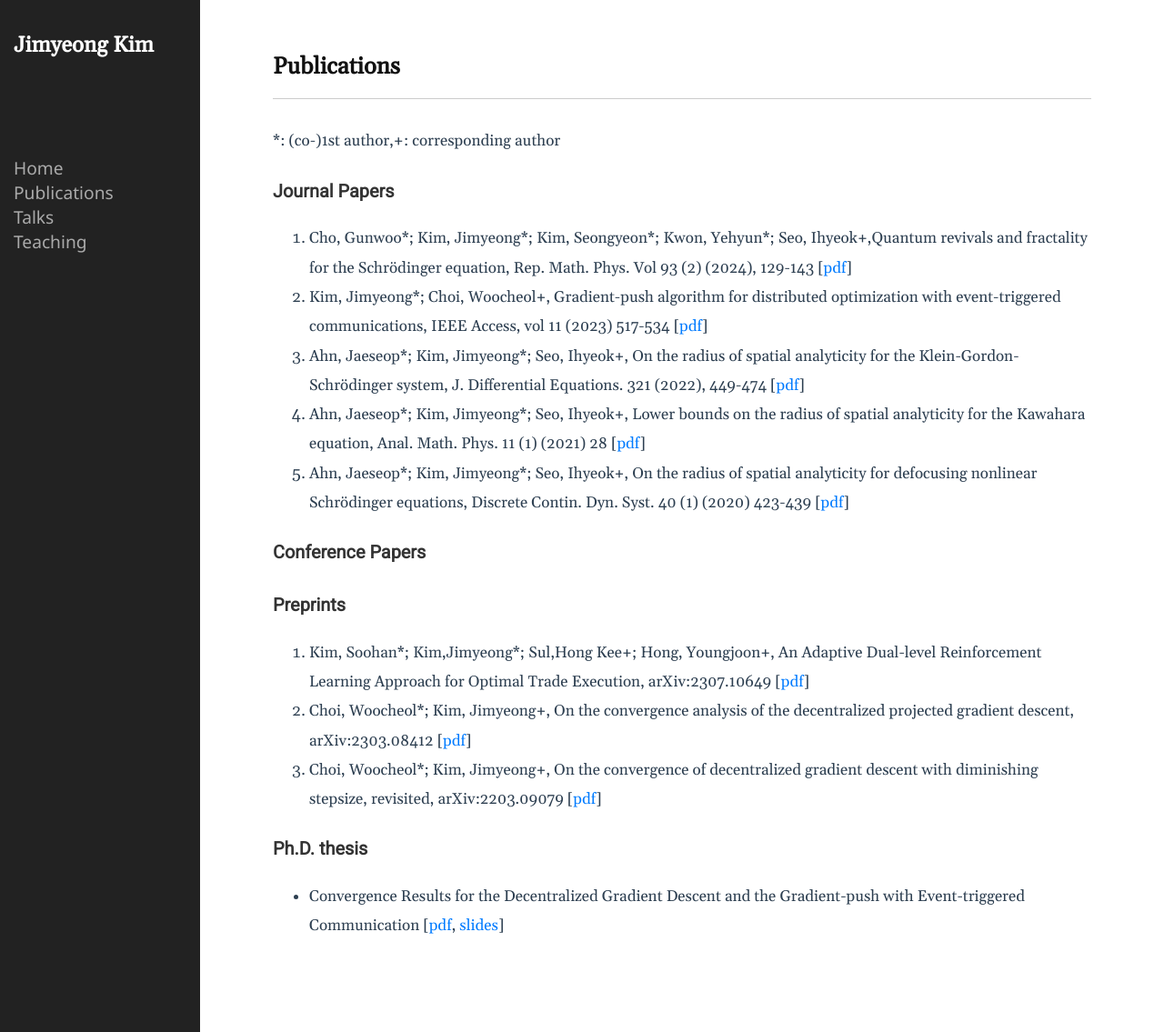
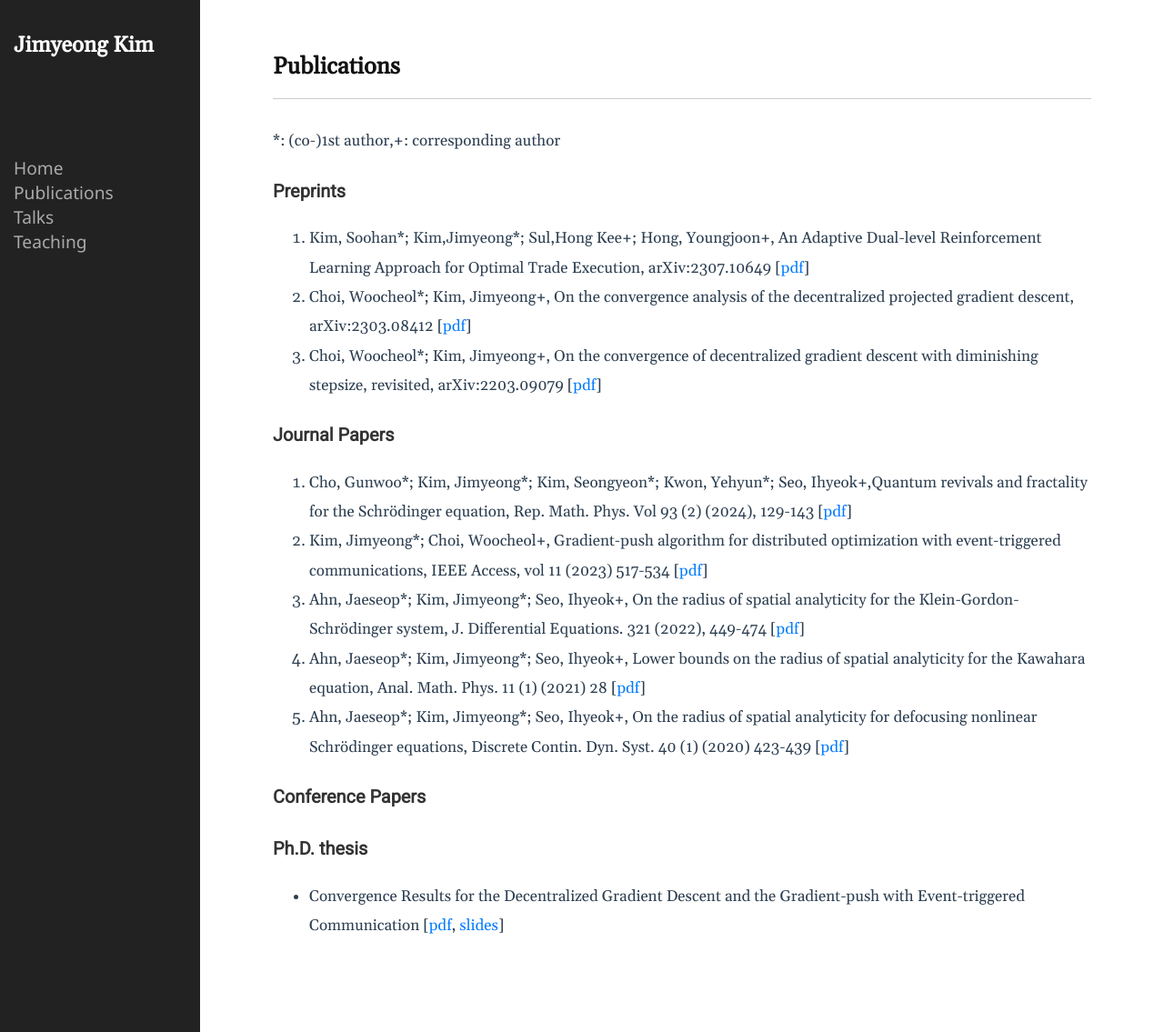
Before and after one commit to kimjimyeong93/kimjimyeong93.github.io, a Jekyll site: the page built from publication.markdown, in a window 1280 px wide. Shown: the whole page at 91% size. Built offline with Jekyll 4.4.1, drawn with Linux system fonts in a browser that asks for light colours; part of the change alters nothing that is shown.

```diff
--- a/publication.markdown
+++ b/publication.markdown
@@ -4,6 +4,11 @@ title: Publications
 permalink: /publications/
 ---
 *: (co-)1st author,+: corresponding author
+
+### Preprints
+3. Kim, Soohan\*; Kim,Jimyeong\*; Sul,Hong Kee+; Hong, Youngjoon+, An Adaptive Dual-level Reinforcement Learning Approach for Optimal Trade Execution, arXiv:2307.10649 \[[pdf](https://arxiv.org/abs/2307.10649)\]
+2. Choi, Woocheol\*; Kim, Jimyeong+, On the convergence analysis of the decentralized projected gradient descent, arXiv:2303.08412 \[[pdf](https://arxiv.org/pdf/2303.08412.pdf)\]
+1. Choi, Woocheol\*; Kim, Jimyeong+, On the convergence of decentralized gradient descent with diminishing stepsize, revisited, arXiv:2203.09079 \[[pdf](https://arxiv.org/pdf/2203.09079.pdf)\]
 
 
 ### Journal Papers
@@ -15,10 +20,7 @@ permalink: /publications/
 
 ### Conference Papers
 
-### Preprints
-3. Kim, Soohan\*; Kim,Jimyeong\*; Sul,Hong Kee+; Hong, Youngjoon+, An Adaptive Dual-level Reinforcement Learning Approach for Optimal Trade Execution, arXiv:2307.10649 \[[pdf](https://arxiv.org/abs/2307.10649)\]
-2. Choi, Woocheol\*; Kim, Jimyeong+, On the convergence analysis of the decentralized projected gradient descent, arXiv:2303.08412 \[[pdf](https://arxiv.org/pdf/2303.08412.pdf)\]
-1. Choi, Woocheol\*; Kim, Jimyeong+, On the convergence of decentralized gradient descent with diminishing stepsize, revisited, arXiv:2203.09079 \[[pdf](https://arxiv.org/pdf/2203.09079.pdf)\]
+
 
 
 
```
